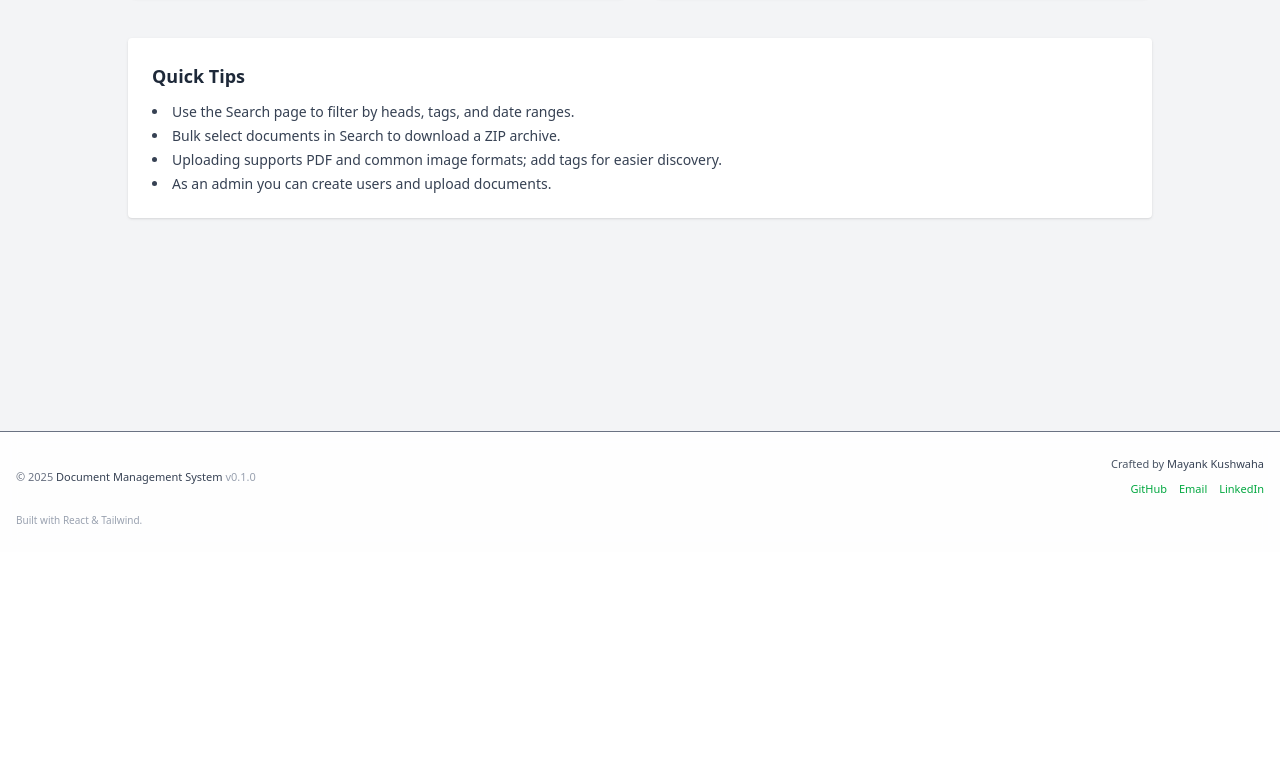
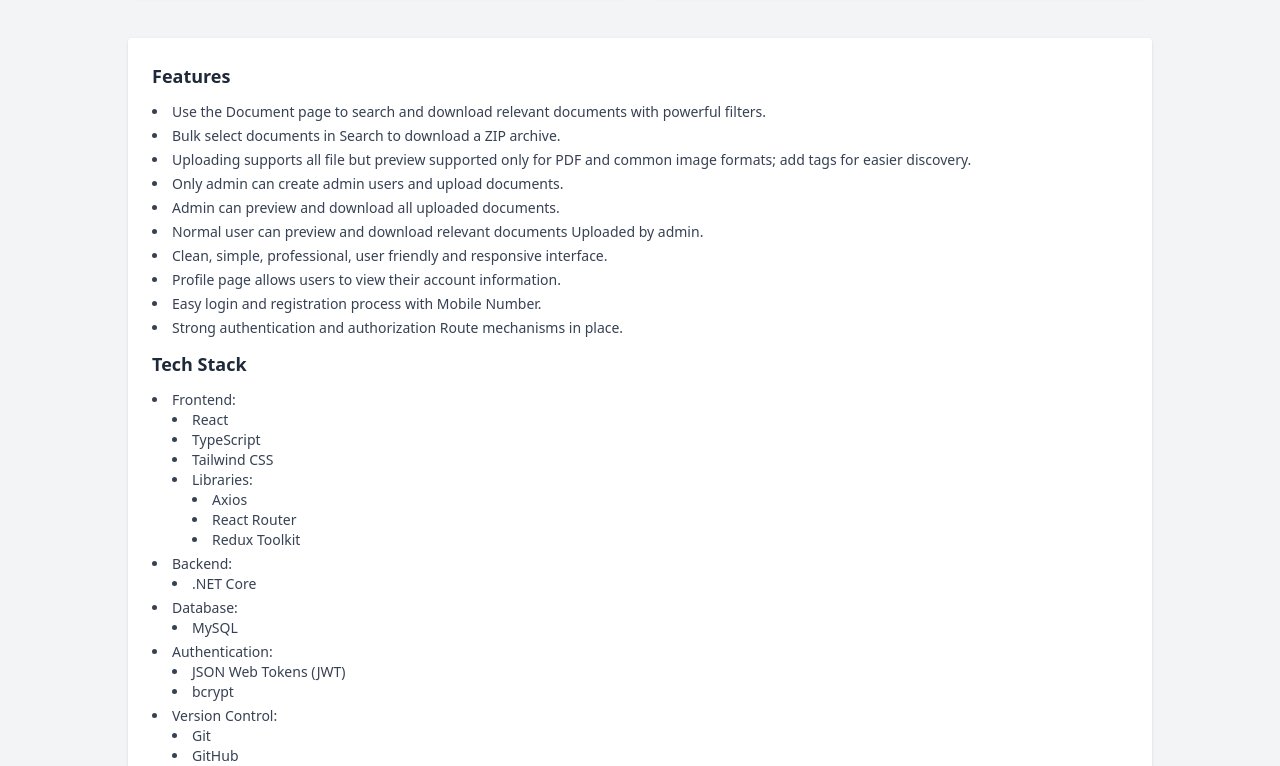
Before and after one commit to mayankleo/Document-Management-System, a React (Vite) app in the folder Frontend/: page / in a window 1280 px wide. Shown: the part 474-1240 px from the top of the page. Before the commit the page ends 1026 px from the top, so only its background shows below. Built offline with nearby package versions, Linux system fonts and the light colour scheme; sample sign-in values are in the browser's storage.

Commit message:
style fix and features and tech stack added in the home page

```diff
--- a/Frontend/src/pages/HomePage.tsx
+++ b/Frontend/src/pages/HomePage.tsx
@@ -47,12 +47,62 @@
         </div>
 
         <section className="mt-10 bg-white rounded shadow p-6">
-          <h2 className="text-lg font-semibold mb-3 text-gray-800">Quick Tips</h2>
+          <h2 className="text-lg font-semibold mb-3 text-gray-800">Features</h2>
           <ul className="list-disc list-inside space-y-1 text-sm text-gray-700">
-            <li>Use the Search page to filter by heads, tags, and date ranges.</li>
+            <li>Use the Document page to search and download relevant documents with powerful filters.</li>
             <li>Bulk select documents in Search to download a ZIP archive.</li>
-            <li>Uploading supports PDF and common image formats; add tags for easier discovery.</li>
-            {user?.isAdmin && <li>As an admin you can create users and upload documents.</li>}
+            <li>Uploading supports all file but preview supported only for PDF and common image formats; add tags for easier discovery.</li>
+            <li>Only admin can create admin users and upload documents.</li>
+            <li>Admin can preview and download all uploaded documents.</li>
+            <li>Normal user can preview and download relevant documents Uploaded by admin.</li>
+            <li>Clean, simple, professional, user friendly and responsive interface.</li>
+            <li>Profile page allows users to view their account information.</li>
+            <li>Easy login and registration process with Mobile Number.</li>
+            <li>Strong authentication and authorization Route mechanisms in place.</li>
+          </ul>
+          <h2 className="text-lg font-semibold my-3 text-gray-800">Tech Stack</h2>
+          <ul className="list-disc list-inside space-y-1 text-sm text-gray-700">
+            <li>
+              Frontend:
+              <ul className="list-disc list-inside ml-5">
+                <li>React</li>
+                <li>TypeScript</li>
+                <li>Tailwind CSS</li>
+                <li>Libraries:
+                  <ul className="list-disc list-inside ml-5">
+                    <li>Axios</li>
+                    <li>React Router</li>
+                    <li>Redux Toolkit</li>
+                  </ul>
+                </li>
+              </ul>
+            </li>
+            <li>
+              Backend:
+              <ul className="list-disc list-inside ml-5">
+                <li>.NET Core</li>
+              </ul>
+            </li>
+            <li>
+              Database:
+              <ul className="list-disc list-inside ml-5">
+                <li>MySQL</li>
+              </ul>
+            </li>
+            <li>
+              Authentication:
+              <ul className="list-disc list-inside ml-5">
+                <li>JSON Web Tokens (JWT)</li>
+                <li>bcrypt</li>
+              </ul>
+            </li>
+            <li>
+              Version Control:
+              <ul className="list-disc list-inside ml-5">
+                <li>Git</li>
+                <li>GitHub</li>
+              </ul>
+            </li>
           </ul>
         </section>
       </div>
--- a/Frontend/src/pages/SearchPage.tsx
+++ b/Frontend/src/pages/SearchPage.tsx
@@ -5,7 +5,6 @@
 import { searchDocuments, downloadFile, downloadZip, listDocuments } from '../api/documentsApi';
 import type { MajorHead, MinorHead, DocumentItem } from '../models';
 
-// Lightweight inline spinner (avoids external dependency / missing component)
 function Spinner({ size = 'xs', invert = false }: { size?: 'xs' | 'sm' | 'md'; invert?: boolean }) {
   const dim = size === 'md' ? 'h-5 w-5' : size === 'sm' ? 'h-4 w-4' : 'h-3 w-3';
   const color = invert ? 'border-white border-t-transparent' : 'border-indigo-500 border-t-transparent';
@@ -34,7 +33,6 @@
   const [info, setInfo] = useState('');
   const [showFilters, setShowFilters] = useState(true);
 
-  // Derived label logic (if you later decide to show these fields to non-admins with different labels)
   const majorLabel = isAdmin ? 'Major Head' : 'Category';
   const minorLabel = isAdmin ? 'Minor Head' : 'Sub Category';
 
@@ -277,7 +275,7 @@
 
       {preview && (
         <div className="fixed inset-0 bg-black/60 flex items-center justify-center z-50 p-4" onClick={closePreview}>
-          <div className="bg-white rounded-lg shadow-lg max-w-4xl w-full max-h-[92vh] flex flex-col animate-fade-in" onClick={e => e.stopPropagation()}>
+          <div className="bg-white rounded-lg shadow-lg max-w-4xl w-full h-full flex flex-col animate-fade-in" onClick={e => e.stopPropagation()}>
             <div className="flex items-center justify-between border-b px-4 py-2 text-sm bg-gray-50">
               <span className="font-medium truncate pr-2" title={preview.name}>{preview.name}</span>
               <div className="flex gap-2">
```
